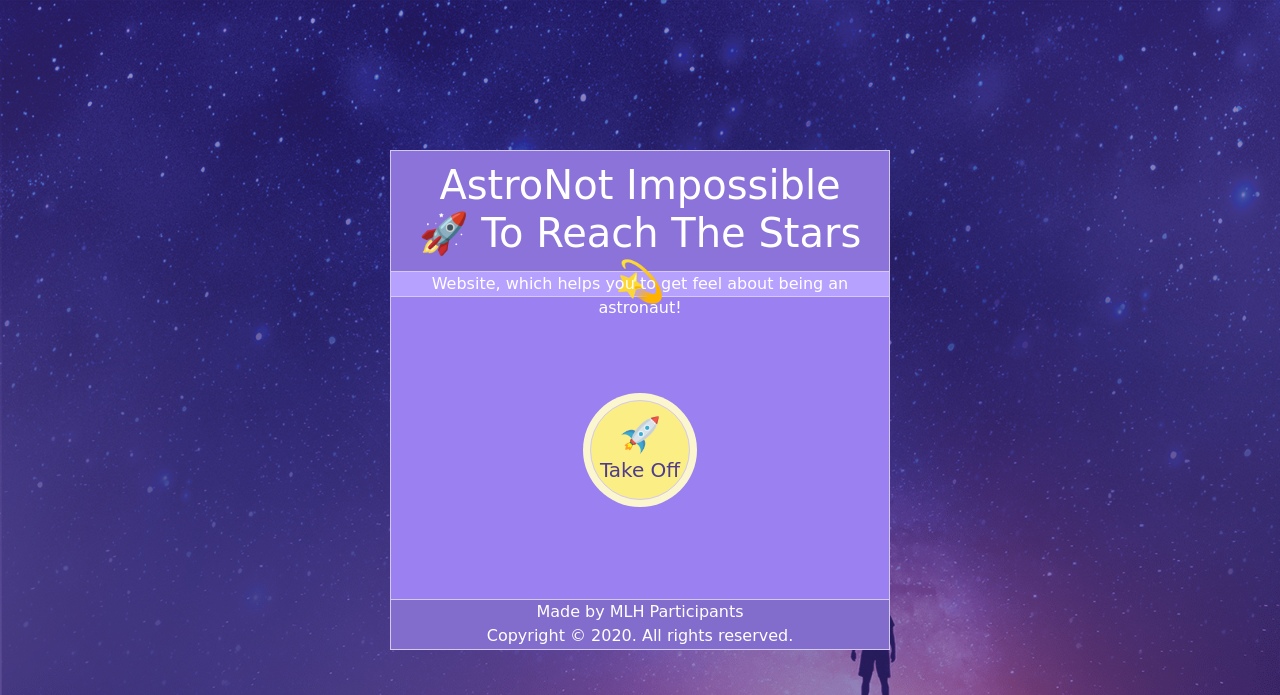
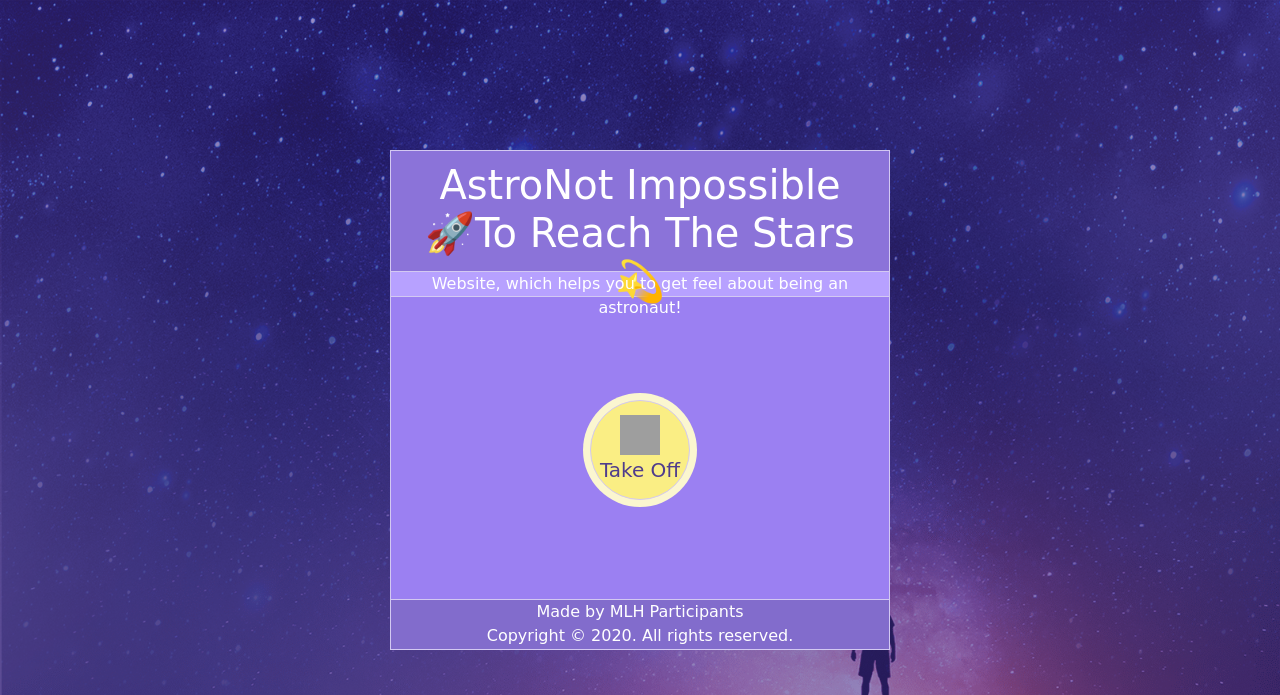
Before and after one commit to MarinaOrzechowski/AstroNOT, a Flask app: page / in a window 1280 px wide. Shown: the top 695 px of the page. Run offline with Flask 2, Linux system fonts and the light colour scheme; some libraries are stand-ins or nearby versions; some web fonts are replaced; grey boxes are pictures that could not be loaded.

Commit message:
Update land.html

```diff
--- a/templates/land.html
+++ b/templates/land.html
@@ -23,7 +23,7 @@
 
         <!-- Header -->
         <div class="header">
-            <h1>AstroNot Impossible<br>🚀 To Reach The Stars 💫</h1>
+            <h1>AstroNot Impossible<br>🚀To Reach The Stars💫</h1>
         </div>
 
         <!-- Main Body -->
@@ -37,7 +37,9 @@
             <div class="button-container">
                 <div class="button">
                     <form method='GET' action='/data'>
-                        <button id="take_off_btn" type="submit"><img src="rocket.png" alt="Rocket"><br>Take
+                        <button id="take_off_btn" type="submit"><img
+                                src="https://www.freeiconspng.com/uploads/rocket-ship-png-7.png" height="40"
+                                alt="Rocket"><br>Take
                             Off</button>
                     </form>
                 </div>
```
